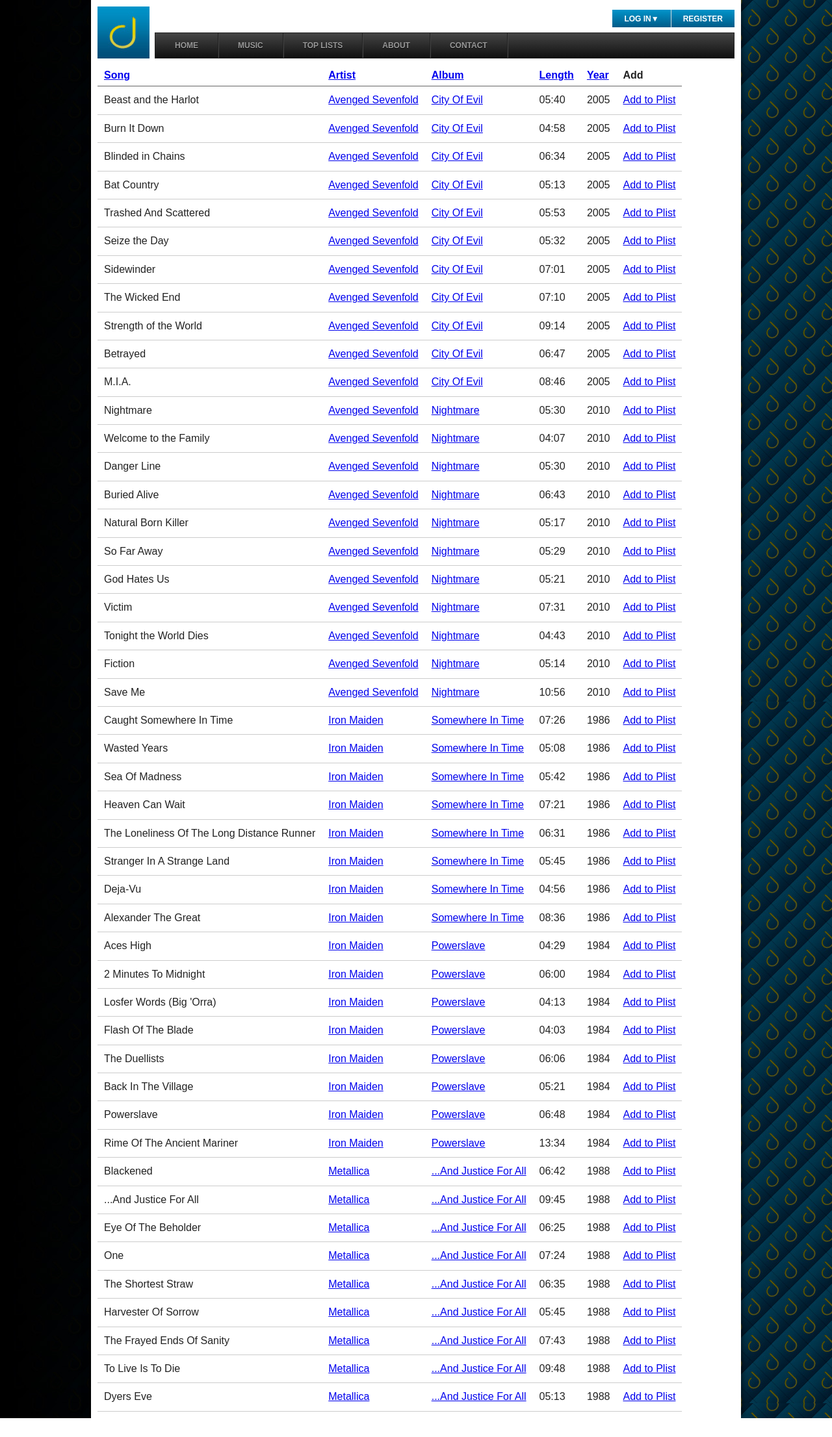
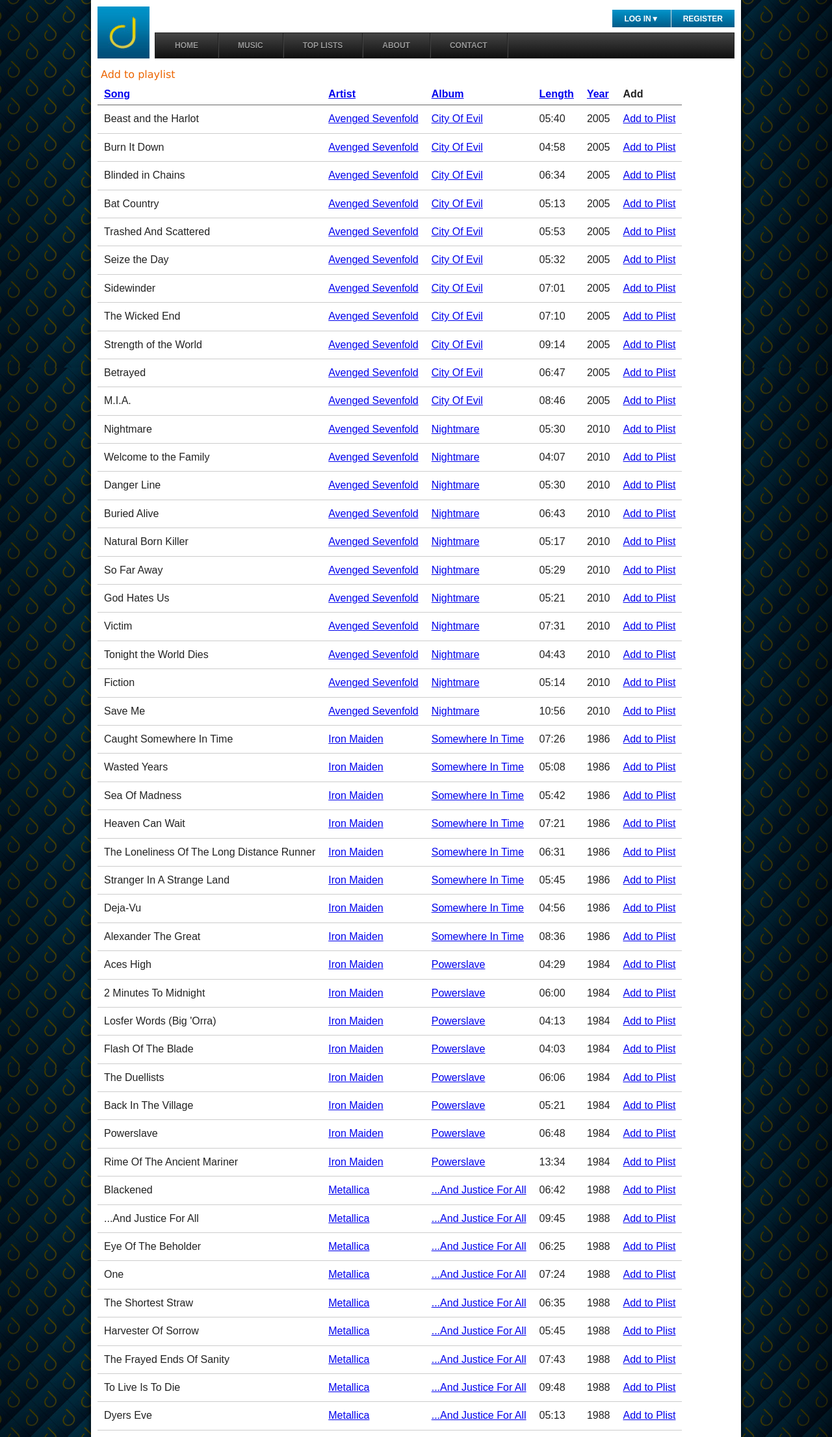
Before and after one commit to calvenstrand/El-diablos, a PHP site: page /music.php in a window 1280 px wide. Shown: the whole page at 65% size. Before the commit the page ends 2183 px from the top, so only its background shows below. Run offline with PHP 8.4, Linux system fonts and the light colour scheme; data comes from the database, SQL or seed files in the repository; some libraries are stand-ins or nearby versions.

Commit message:
dropdown function for playlist selection

```diff
--- a/css/style.css
+++ b/css/style.css
@@ -9,7 +9,7 @@ audio:not([controls]) { display: none; }
 
 html { font-size: 100%; -webkit-text-size-adjust: 100%; -ms-text-size-adjust: 100%; overflow-y:scroll; }
 html, button, input, select, textarea { font-family: sans-serif; color: #222; }
-body { margin: 0; font-size: 1em; line-height: 1.4; background:url(../img/wl.jpg); }
+body { margin: 0; font-size: 1em; line-height: 1.4; background:url(../img/wl.jpg) center center fixed; }
 
 ::-moz-selection { background: #dc1f1f; color: #fff; text-shadow: none; }
 ::selection { background: #dc1f1f; color: #fff; text-shadow: none; }
@@ -414,6 +414,49 @@ input:focus, textarea:focus {
 	color: #999999;
 }
 
+/* ===== Select ===== */
+
+.size { position:relative }
+.size .field {
+	background:#fff;
+	color:#EC6603;
+	padding:5px;
+	border:none;
+	cursor:pointer;
+	font-family:'lucida sans unicode',sans-serif; font-size:1em;
+	-webkit-transition: all .4s ease-in-out;
+	transition: all .4s ease-in-out;
+}
+.size .field:hover {
+
+}
+.size>ul.list {
+	display:none;
+	position:absolute;
+	z-index:999;
+	width:300px;
+	margin:0;
+	padding:10px;
+	list-style:none;
+	background:#fff;
+	color:#333;
+	-moz-border-radius:5px;
+	-webkit-border-radius:5px;
+	border-radius:5px;
+	-moz-box-shadow:0 0 5px #999;
+	-webkit-box-shadow:0 0 5px #999;
+	box-shadow:0 0 5px #999
+}
+.size>ul.list li {
+	padding:10px;
+	border-bottom: solid 1px #ccc;
+}
+.size>ul.list li:hover {
+	background:#EC6603; color:#fff;
+}
+.size>ul.list li:last-child { border:none }
+
+
 
 /* =============================================================================
    Media Queries
--- a/js/script.js
+++ b/js/script.js
@@ -3,8 +3,9 @@
 */
 
 $(window).load(function() {
+
 	$('#slider').nivoSlider();
-});
+
 
 	$(document).ready(function(){
 		$('#login-trigger').click(function(){
@@ -15,3 +16,42 @@ $(document).ready(function(){
 					else $(this).find('span').html('&#x25BC;')
 			})
 	});
+
+	(function($){
+		$.fn.styleddropdown = function(){
+			return this.each(function(){
+				var obj = $(this)
+				obj.find('.field').click(function() { //onclick event, 'list' fadein
+				obj.find('.list').fadeIn(400);
+
+				$(document).keyup(function(event) { //keypress event, fadeout on 'escape'
+					if(event.keyCode == 27) {
+					obj.find('.list').fadeOut(400);
+					}
+				});
+
+				obj.find('.list').hover(function(){ },
+					function(){
+						$(this).fadeOut(400);
+					});
+				});
+
+				obj.find('.list li').click(function() { //onclick event, change field value with selected 'list' item and fadeout 'list'
+				obj.find('.field')
+					.val($(this).html())
+					.css({
+						'background':'#fff',
+						'color':'#333'
+					});
+				obj.find('.list').fadeOut(400);
+				});
+			});
+		};
+	})(jQuery);
+
+
+	$(function(){
+		$('.size').styleddropdown();
+	});
+
+});
--- a/music.php
+++ b/music.php
@@ -41,6 +41,17 @@
         ?>
 
         <div class="main" role="main">
+
+        <div class="size">
+            <input type="text" name="test" value="Add to playlist" class="field" readonly="readonly" />
+            <ul class="list">
+                <li>Male - M</li>
+                <li>Female - M</li>
+                <li>Male - S</li>
+                <li>Female - S</li>
+            </ul>
+        </div>
+
 			<table id="table">
                 <thead>
                     <?php
```
Lines whose indentation alone changed are shown as unchanged.
